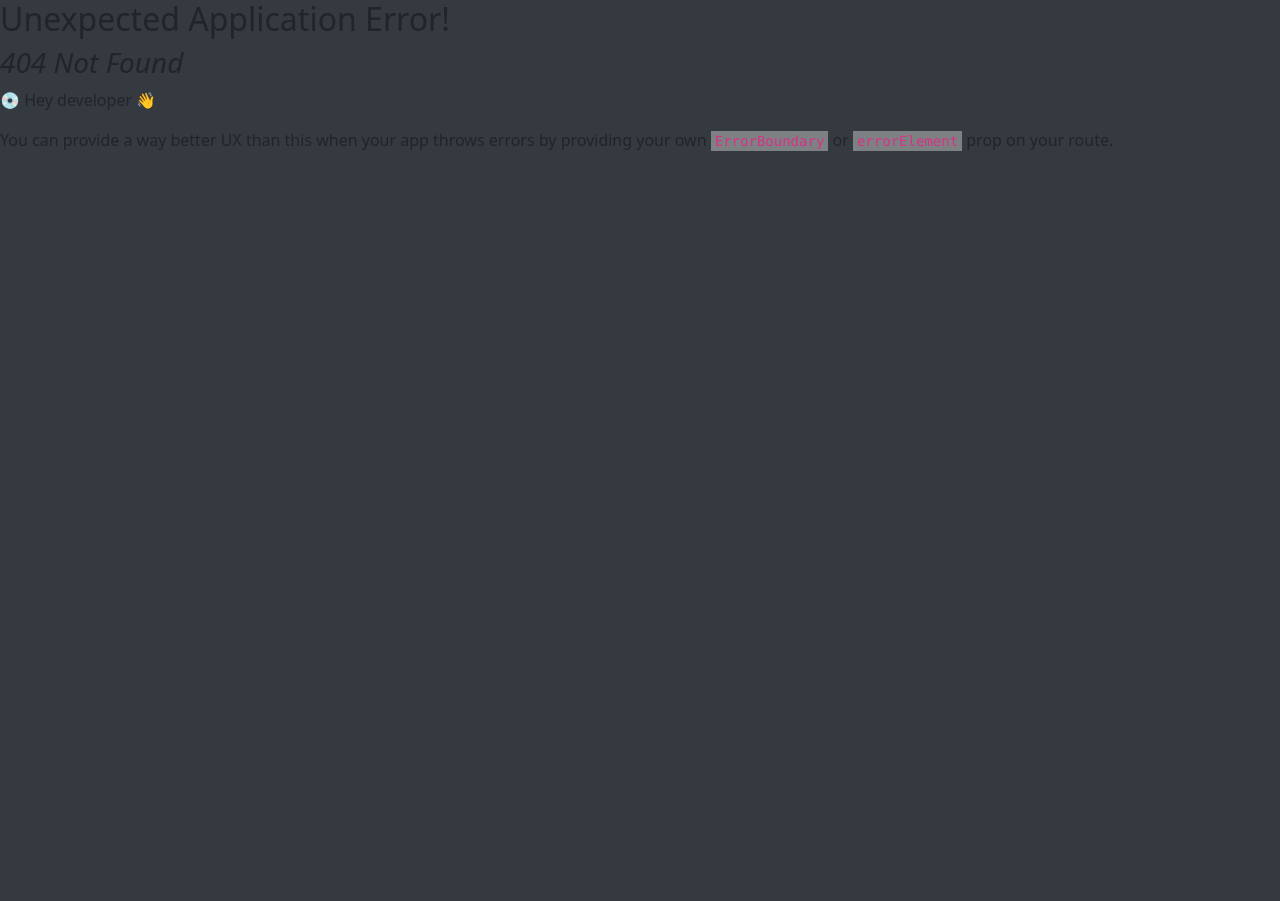
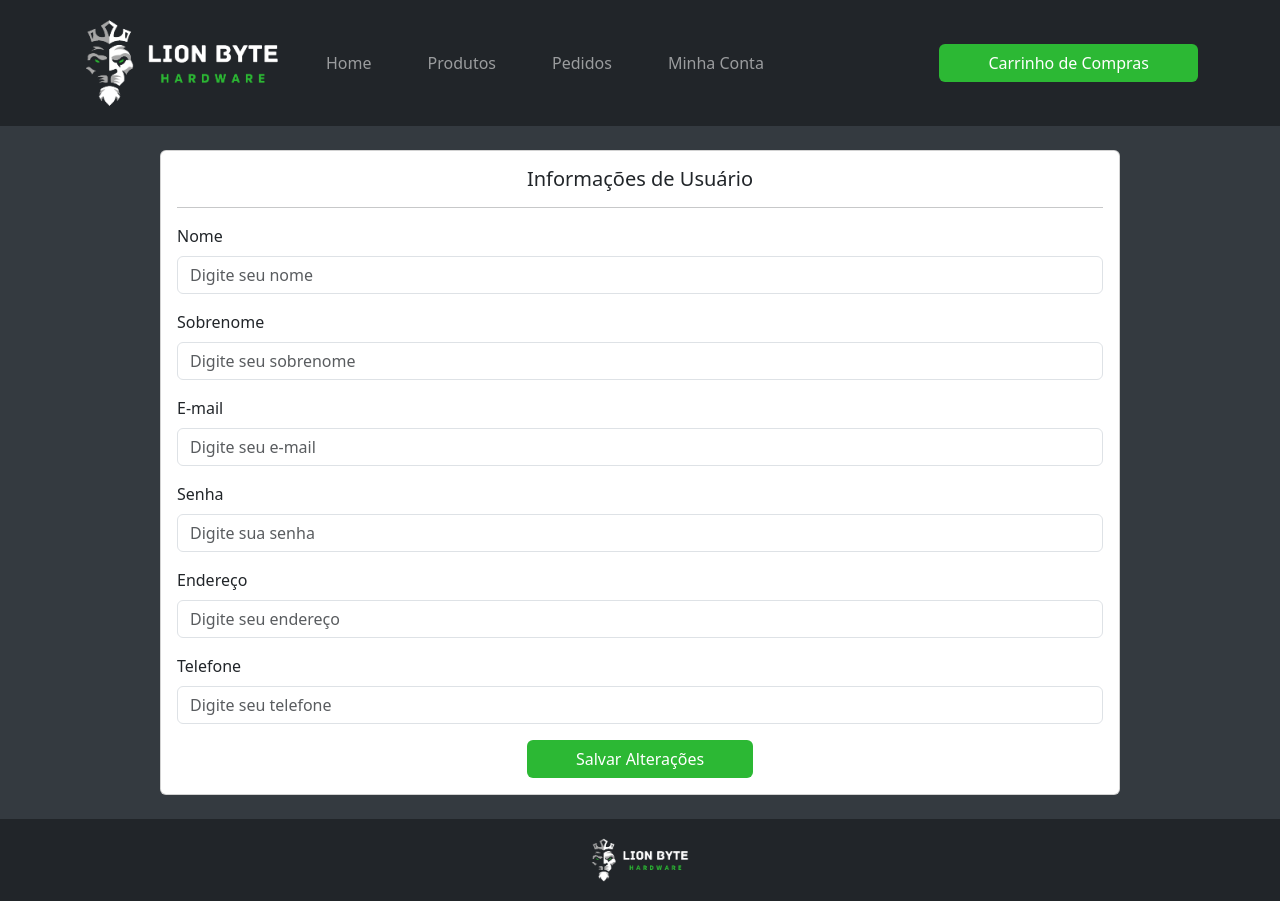
Before and after one commit to joaokrieger/lion_byte_frontend, a React (Create React App) app: page /minha-conta in a window 1280 px wide. Before the commit this address had no page. Before the commit the page ends 800 px from the top, so only its background shows below. Built offline with nearby package versions, Linux system fonts and the light colour scheme.

Commit message:
Criação de Pedidos, Produtos e Minha Conta

```diff
--- a/package.json
+++ b/package.json
@@ -8,6 +8,7 @@
     "@testing-library/user-event": "^13.5.0",
     "bootstrap": "^5.3.0",
     "react": "^18.2.0",
+    "react-bootstrap": "^2.7.4",
     "react-dom": "^18.2.0",
     "react-router-dom": "^6.11.2",
     "react-scripts": "5.0.1",
--- a/src/components/App.css
+++ b/src/components/App.css
@@ -13,3 +13,7 @@
     font-weight: bold;
     transition: 0.3s;
 }
+
+.nav-item a{
+    text-decoration: none;
+}
--- a/src/components/App.js
+++ b/src/components/App.js
@@ -2,6 +2,7 @@ import React from "react";
 import imgLogo from '../img/logo.png';
 import './App.css'
 import {Outlet} from 'react-router-dom';
+import {Link} from 'react-router-dom';
 
 export default function Home(){
     return(
@@ -14,15 +15,29 @@ export default function Home(){
               <div class="collapse navbar-collapse" id="navbarSupportedContent">
                 <ul class="navbar-nav ml-auto">
                   <li class="nav-item">
-                    <a class="nav-link" href="#">Home</a>
+                    <Link to='/home'>
+                      <a class="nav-link" href="#">Home</a>
+                    </Link>
                   </li>
                   <li class="nav-item">
-                    <a class="nav-link" href="#">Pedidos</a>
+                    <Link to='/produtos'>
+                      <a class="nav-link" href="#">Produtos</a>
+                    </Link>
                   </li>
                   <li class="nav-item">
-                    <a class="nav-link" href="#">Minha Conta</a>
+                    <Link to='/pedidos'>
+                      <a class="nav-link" href="#">Pedidos</a>
+                    </Link>
+                  </li>
+                  <li class="nav-item">
+                    <Link to='/minha-conta'>
+                      <a class="nav-link" href="#">Minha Conta</a>
+                    </Link>
                   </li>
                 </ul>
+              </div>
+              <div class="d-flex justify-content-end">
+                <button type="submit" class="btn btn-custom px-5">Carrinho de Compras</button>
               </div>
             </div>
           </nav>
--- a/src/components/Home.css
+++ b/src/components/Home.css
@@ -1,3 +1,18 @@
 #banner_ram{
     background-color: black;
 }
+
+h2{
+    color: #2CB834;
+    font-weight: bold;
+}
+
+.buttons button{
+    background-color: transparent;
+    outline: none;
+    border: none;
+}
+
+.card-text{
+    word-break: break-all;
+}
--- a/src/components/Home.js
+++ b/src/components/Home.js
@@ -3,11 +3,10 @@ import './Home.css'
 import imgBanner from '../img/banner_ram.png';
 
 export default function Home(){
+
     return(
-      <div>
         <div id="banner_ram" class="d-flex justify-content-center">
           <img src={imgBanner} alt="Logo" width="900"></img>
         </div>
-      </div>
     );
 }
--- /dev/null
+++ b/src/components/MinhaConta.js
@@ -0,0 +1,44 @@
+import React from "react";
+
+export default function MinhaConta(){
+
+    return(
+        <div class="d-flex justify-content-center">
+            <div class="card w-75 my-4">
+                <div class="card-body">
+                <h5 class="card-title text-center">Informações de Usuário</h5>
+                <hr/>
+                <form>
+                    <div class="mb-3">
+                        <label for="firstName" class="form-label">Nome</label>
+                        <input type="text" class="form-control" id="firstName" placeholder="Digite seu nome" required></input>
+                    </div>
+                    <div class="mb-3">
+                        <label for="lastName" class="form-label">Sobrenome</label>
+                        <input type="text" class="form-control" id="lastName" placeholder="Digite seu sobrenome" required></input>
+                    </div>
+                    <div class="mb-3">
+                        <label for="email" class="form-label">E-mail</label>
+                        <input type="email" class="form-control" id="email" placeholder="Digite seu e-mail" required></input>
+                    </div>
+                    <div class="mb-3">
+                        <label for="password" class="form-label">Senha</label>
+                        <input type="password" class="form-control" id="password" placeholder="Digite sua senha" required></input>
+                    </div>
+                    <div class="mb-3">
+                        <label for="address" class="form-label">Endereço</label>
+                        <input type="text" class="form-control" id="address" placeholder="Digite seu endereço" required></input>
+                    </div>
+                    <div class="mb-3">
+                        <label for="phone" class="form-label">Telefone</label>
+                        <input type="tel" class="form-control" id="phone" placeholder="Digite seu telefone" required></input>
+                    </div>
+                    <div class="d-flex justify-content-center">
+                        <button type="submit" class="btn btn-custom px-5">Salvar Alterações</button>
+                    </div>
+                </form>
+            </div>
+        </div>
+    </div>
+    );
+}
--- /dev/null
+++ b/src/components/Pedido.js
@@ -0,0 +1,20 @@
+import React from "react";
+
+export default function Pedido(){
+
+    return(
+        <div class="container mt-3">
+            <div class="row">
+                <div class="col-md-4 my-2">
+                    <div class="card">
+                        <div class="card-body">
+                            <h5 class="card-title text-center">Pedido 1</h5>
+                            <hr/>
+                            <p class="card-text">A memória Kingston FURY Beast DDR4 RGB* proporciona um poderoso aumento de performance para jogos, edição de vídeo e renderização. </p>
+                        </div>
+                    </div>
+                </div>
+            </div>
+        </div>
+    );
+}
--- /dev/null
+++ b/src/components/Produto.js
@@ -0,0 +1,23 @@
+import React from "react";
+
+export default function Produto(){
+
+    return(
+        <div class="container mt-3">
+            <div class="row">
+                <div class="col-md-4 my-2">
+                    <div class="card">
+                        <div class="card-body">
+                            <h5 class="card-title text-center">Kingston Fury Beast</h5>
+                            <hr/>
+                            <p class="card-text">A memória Kingston FURY Beast DDR4 RGB* proporciona um poderoso aumento de performance para jogos, edição de vídeo e renderização. </p>
+                            <div class="d-flex justify-content-center">
+                                <button class="btn btn-custom">Adicionar ao Carrinho</button>
+                            </div>
+                        </div>
+                    </div>
+                </div>
+            </div>
+        </div>
+    );
+}
```
Also changed, not shown: src/index.js (+15 -0 lines), src/img/arrow.png (added), 1 other file (tests, documents, lock files or other folders).
